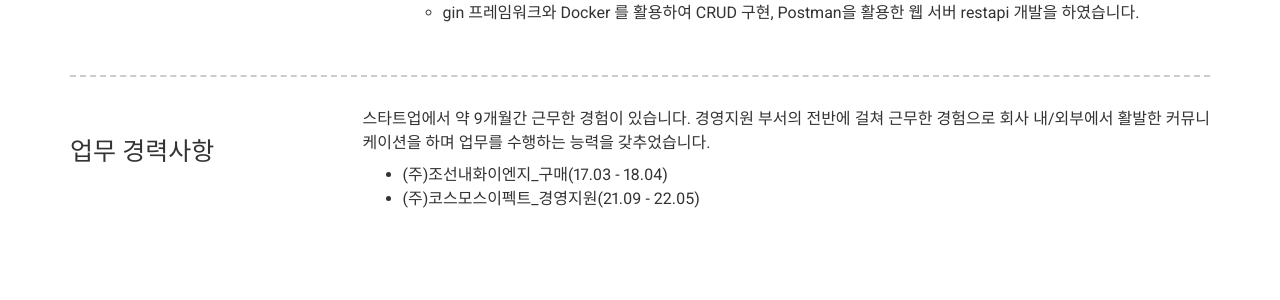
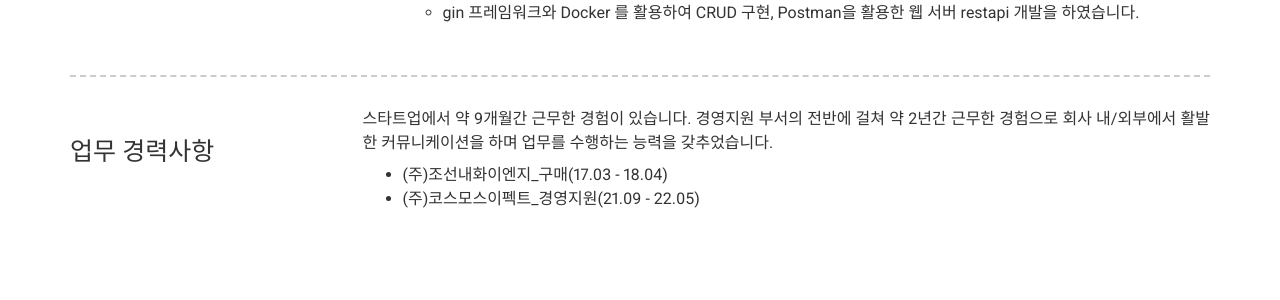
Before and after one commit to heejinshin/heejinshin.github.io, a Jekyll site: the page built from index.md, in a window 1280 px wide. Shown: the part 995-1295 px from the top of the page. Built offline with Jekyll 4.4.1, drawn with Linux system fonts in a browser that asks for light colours; nearby versions of some CDN libraries.

Commit message:
Update _config.yml

```diff
--- a/_config.yml
+++ b/_config.yml
@@ -113,7 +113,7 @@ content:
 
         description: | # this will include new lines to allow paragraphs
 
-          스타트업에서 약 9개월간 근무한 경험이 있습니다. 경영지원 부서의 전반에 걸쳐 근무한 경험으로 회사 내/외부에서 활발한 커뮤니케이션을 하며 업무를 수행하는 능력을 갖추었습니다.
+          스타트업에서 약 9개월간 근무한 경험이 있습니다. 경영지원 부서의 전반에 걸쳐 약 2년간 근무한 경험으로 회사 내/외부에서 활발한 커뮤니케이션을 하며 업무를 수행하는 능력을 갖추었습니다.
            - (주)조선내화이엔지_구매(17.03 - 18.04)
            - (주)코스모스이펙트_경영지원(21.09 - 22.05)
 
```
